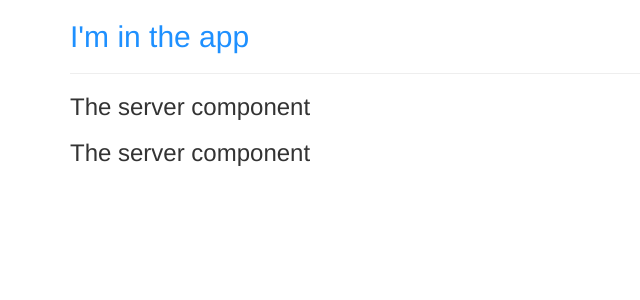
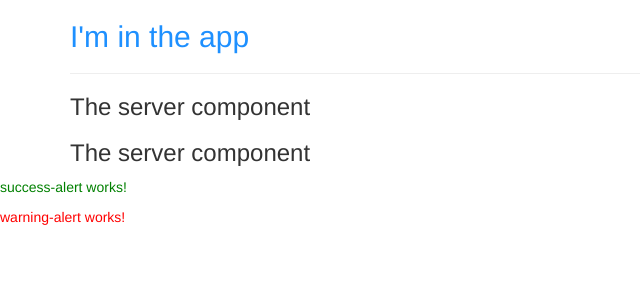
Before and after one commit to rmemory/angular, an Angular app: page / in a window 1280 px wide. Shown: the top 300 px of the page, without its empty margins (0-640 px from the left). Built offline with nearby package versions, Linux system fonts and the light colour scheme.

Commit message:
Add content and simple style to each component

```diff
--- a/src/app/app.component.html
+++ b/src/app/app.component.html
@@ -1,3 +1,4 @@
+
 <div class="container">
   <div class="row">
     <div class="col-xs-12">
@@ -7,3 +8,6 @@
     </div>
   </div>
 </div>
+
+<app-success-alert></app-success-alert>
+<app-warning-alert></app-warning-alert>
--- a/src/app/success-alert/success-alert.component.css
+++ b/src/app/success-alert/success-alert.component.css
@@ -0,0 +1,3 @@
+p {
+  color: green;
+}
--- a/src/app/warning-alert/warning-alert.component.css
+++ b/src/app/warning-alert/warning-alert.component.css
@@ -0,0 +1,3 @@
+p {
+  color: red;
+}
```
